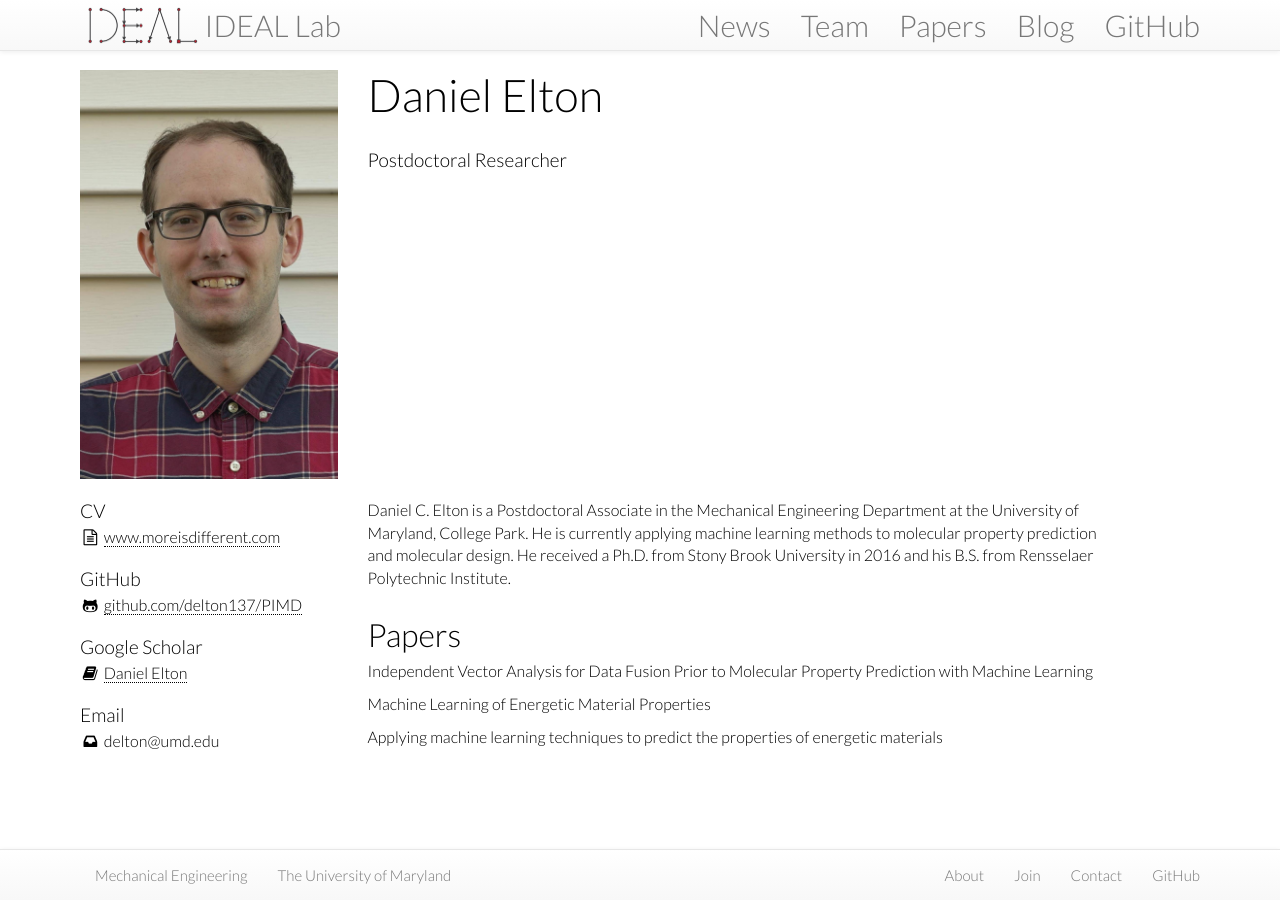
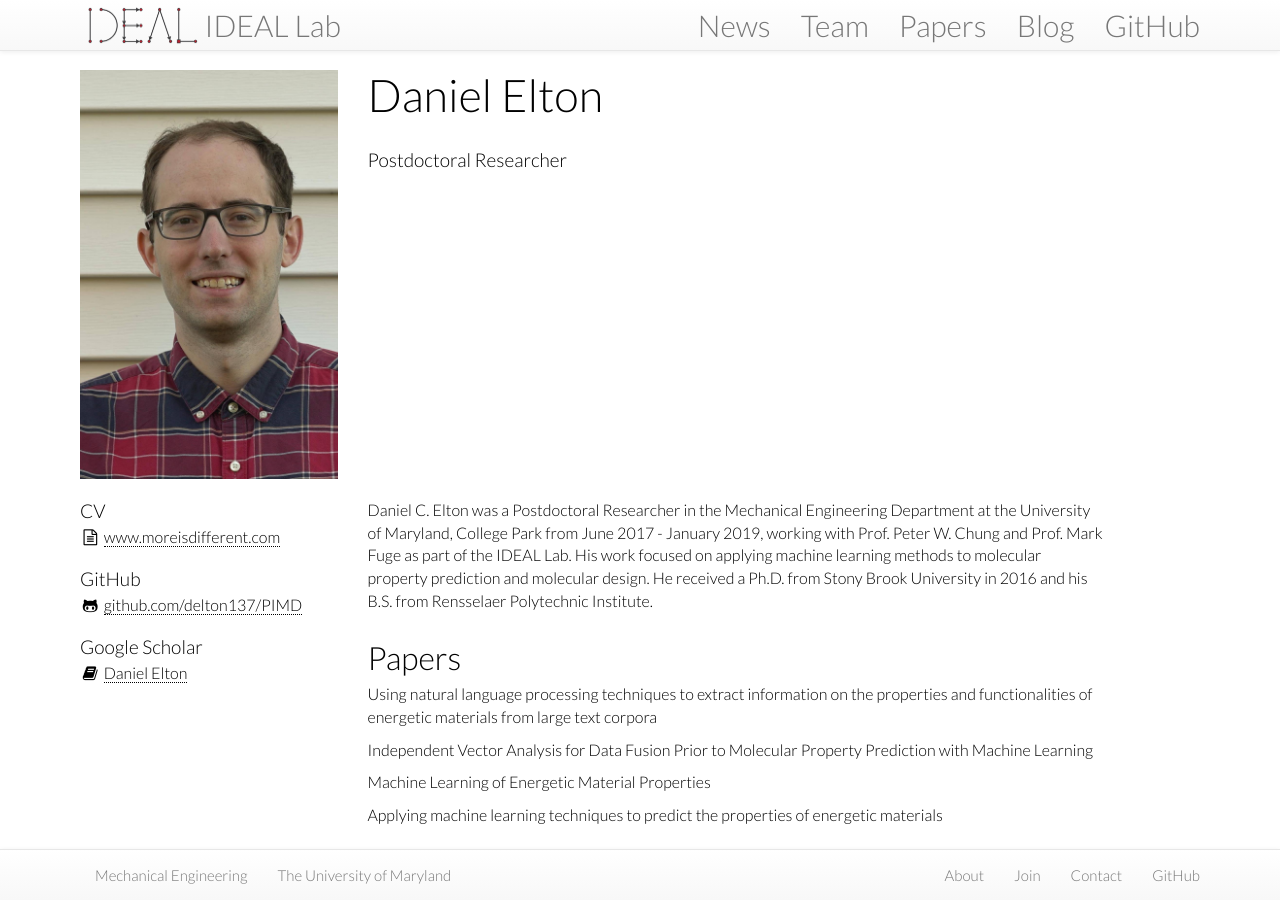
Before and after one commit to IDEALLab/ideallab.github.io, a Jekyll site: the page built from team/_posts/2017-06-01-daniel-elton.md, in a window 1280 px wide. Built offline with Jekyll 4.4.1, drawn with Linux system fonts in a browser that asks for light colours; nearby versions of some CDN libraries; part of the change alters nothing that is shown.

Commit message:
add NTREM NLP paper and update Dan Elton's bio

````diff
--- /dev/null
+++ b/papers/_posts/2019-03-01-ntrem-nlp-chemicals.md
@@ -0,0 +1,42 @@
+---
+layout: paper
+title: "Using natural language processing techniques to extract information on the properties and functionalities of energetic materials from large text corpora"
+year: "2019"
+shortref: "Elton et al. 2019"
+nickname: nlp-chemicals-NTREM
+journal: "Proceedings of the 22nd International Seminar in New Trends in Research of Energetic Materials"
+volume:
+issue:
+pages:
+authors: "Daniel C. Elton, Dhruv Turakhia, Nischal Reddy, Zois Boukouvalas, Mark D. Fuge, Ruth M. Doherty, Peter W. Chung"
+image: /assets/images/papers/2019_NLP_NTREM_word2vec_embedding_chemical_names.png
+redirect_from:
+fulltext: "https://arxiv.org/abs/1903.00415"
+pdf: /assets/pdfs/2019_nlp_for_extracting_info_on_chemicals_NTREM.pdf
+pdflink:
+github:
+doi:
+category: paper
+published: true
+tags: [nlp, materials]
+---
+{% include JB/setup %}
+
+# Abstract
+
+The number of scientific journal articles and reports being published about energetic materials every year is growing exponentially, and therefore extracting relevant information and actionable insights from the latest research is becoming a considerable challenge. In this work we explore how techniques from natural language processing and machine learning can be used to automatically extract chemical insights from large collections of documents. We first describe how to download and process documents from a variety of sources - journal articles, conference proceedings (including NTREM), the US Patent & Trademark Office, and the Defense Technical Information Center archive on archive.org. We present a custom NLP pipeline which uses open source NLP tools to identify the names of chemical compounds and relates them to function words ("underwater", "rocket", "pyrotechnic") and property words ("elastomer", "non-toxic"). After explaining how word embeddings work we compare the utility of two popular word embeddings - word2vec and GloVe. Chemical-chemical and chemical-application relationships are obtained by doing computations with word vectors. We show that word embeddings capture latent information about energetic materials, so that related materials appear close together in the word embedding space.
+
+# BibTeX Citation
+
+```
+@article{Elton2019Using,
+         author = {Elton, Daniel C. and Turakhia, Dhruv and Reddy, Nischal and Boukouvalas, Zois and Fuge, Mark D. and Doherty, Ruth M. and Chung, Peter W.},
+          title = "{Using natural language processing techniques to extract information on the properties and functionalities of energetic materials from large text corpora}",
+        journal = {arXiv e-prints : {1903.00415},
+           year = "2019",
+          month = "Mar",
+         eprint = {1903.00415},
+   primaryClass = {cs.CL},
+   keywords = {Computer Science - Computation and Language, Condensed Matter - Materials Science},
+}
+```
--- a/team/_posts/2017-06-01-daniel-elton.md
+++ b/team/_posts/2017-06-01-daniel-elton.md
@@ -4,11 +4,11 @@ title: Daniel Elton
 position:  Postdoctoral Researcher
 nickname: Dan
 handle: delton
-email: delton@umd.edu
+email:
 github: github.com/delton137/PIMD
 scholar: KG0pbOYAAAAJ
 image: /assets/images/team/dan_elton.jpg
 cv: http://www.moreisdifferent.com/
 alum: true
 ---
-Daniel C. Elton is a Postdoctoral Associate in the Mechanical Engineering Department at the University of Maryland, College Park. He is currently applying machine learning methods to molecular property prediction and molecular design. He received a Ph.D. from Stony Brook University in 2016 and his B.S. from Rensselaer Polytechnic Institute.
+Daniel C. Elton was a Postdoctoral Researcher in the Mechanical Engineering Department at the University of Maryland, College Park from June 2017 - January 2019, working with Prof. Peter W. Chung and Prof. Mark Fuge as part of the IDEAL Lab. His work focused on applying machine learning methods to molecular property prediction and molecular design. He received a Ph.D. from Stony Brook University in 2016 and his B.S. from Rensselaer Polytechnic Institute.
````
Also changed, not shown: assets/images/papers/2019_NLP_NTREM_word2vec_embedding_chemical_names.png (added), 1 other file.
